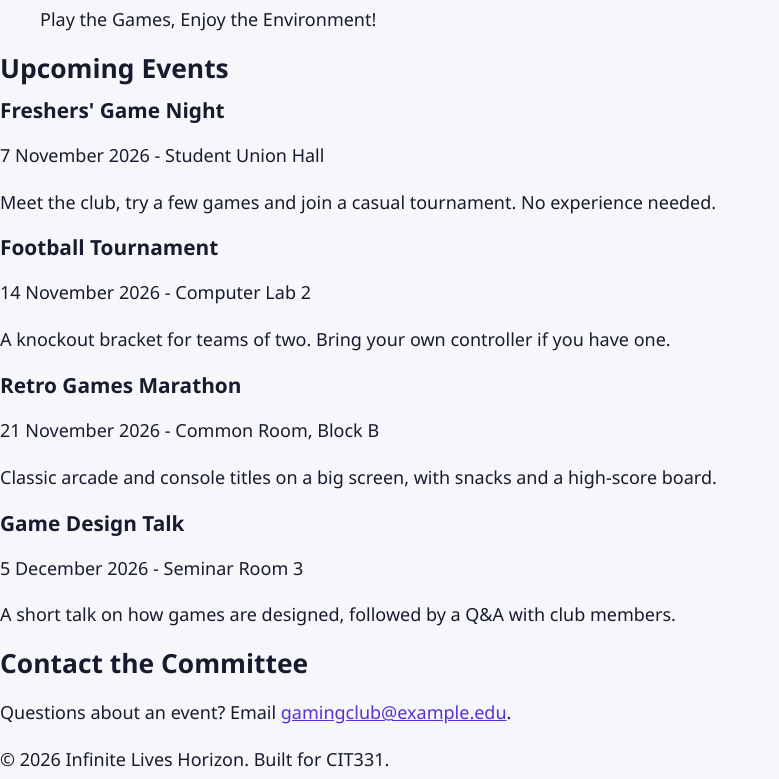
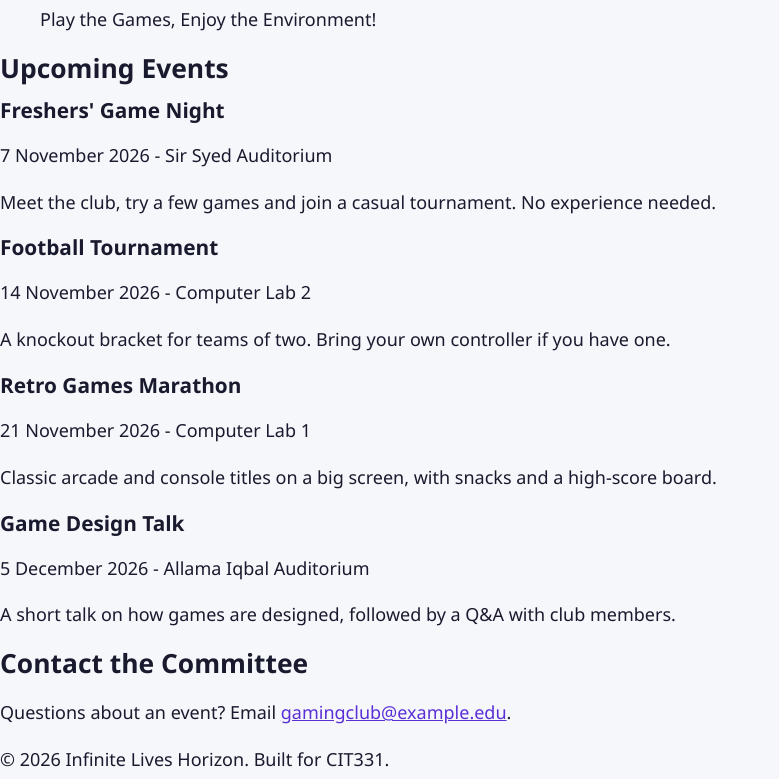
Before and after one commit to Tayyaba-tz/cit331-assignment1-24l-0035, a plain HTML site: page events.html in a window 1280 px wide. Shown: the part 504-1283 px from the top of the page, without its empty margins (0-779 px from the left). Drawn offline with Linux system fonts and the light colour scheme.

Commit message:
Add event locations

```diff
--- a/css/style.css
+++ b/css/style.css
@@ -17,7 +17,6 @@
 }
 
 body {
-    /* element selector */
     margin: 0;
     font-family: "Segoe UI", Arial, Helvetica, sans-serif;
     font-size: 1.125rem;
@@ -29,7 +28,6 @@ body {
 h1,
 h2,
 h3 {
-    /* grouping selector */
     line-height: 1.25;
     margin: 0 0 0.75rem;
 }
@@ -51,12 +49,10 @@ a {
 }
 
 a:hover {
-    /* pseudo-class */
     text-decoration: none;
 }
 
 a[href^="https"] {
-    /* attribute selector */
     font-weight: bold;
 }
 
--- a/events.html
+++ b/events.html
@@ -38,7 +38,7 @@
         <h3>Freshers' Game Night</h3>
         <p>
           <time datetime="2026-11-07">7 November 2026</time>
-          - Student Union Hall
+          - Sir Syed Auditorium
         </p>
         <p>Meet the club, try a few games and join a casual tournament. No experience needed.</p>
       </article>
@@ -56,7 +56,7 @@
         <h3>Retro Games Marathon</h3>
         <p>
           <time datetime="2026-11-21">21 November 2026</time>
-          - Common Room, Block B
+          - Computer Lab 1
         </p>
         <p>Classic arcade and console titles on a big screen, with snacks and a high-score board.</p>
       </article>
@@ -65,9 +65,9 @@
         <h3>Game Design Talk</h3>
         <p>
           <time datetime="2026-12-05">5 December 2026</time>
-          - Seminar Room 3
+          - Allama Iqbal Auditorium
         </p>
-        <p>A short talk on how games are designed, followed by a Q&amp;A with club members.</p>
+        <p>A short talk on how games are designed, followed by a Q&A with club members.</p>
       </article>
     </section>
 
```
